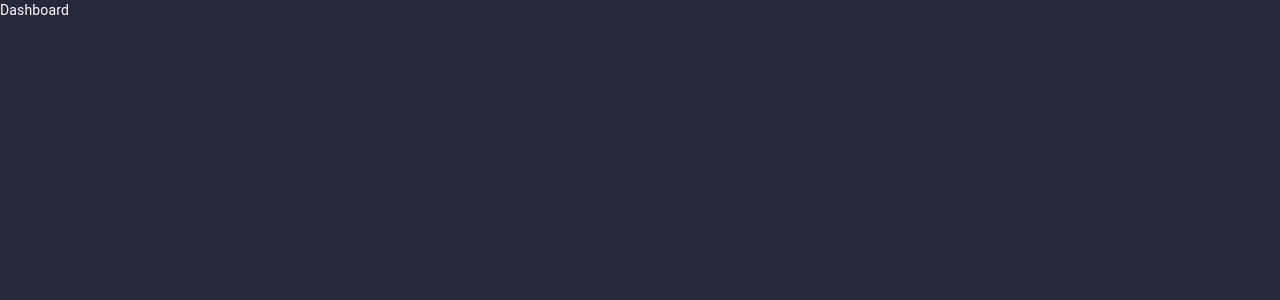
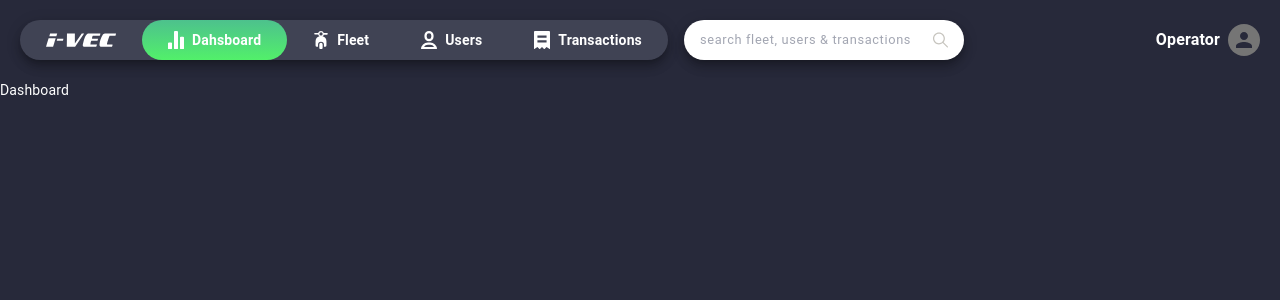
Before and after one commit to Chiselkraft-Design-Laboratory/ivecoperator, a React (Create React App) app: page / in a window 1280 px wide. Shown: the top 300 px of the page. Built offline with nearby package versions, Linux system fonts and the light colour scheme.

Commit message:
U6 Navbar

```diff
--- a/src/App.js
+++ b/src/App.js
@@ -1,16 +1,20 @@
 import React from "react";
-
+import { withRouter } from "react-router-dom";
 import BaseLayout from "layouts/baselayout";
 import PageView from "pages";
+import NavBar from "components/navbar";
+import { urlRoutes } from "constants/routes";
 
 class IvecOperatorApp extends React.Component {
   render() {
+    const dialog = this.props.location.pathname === urlRoutes.login;
     return (
       <BaseLayout>
+        {!dialog && <NavBar />}
         <PageView />
       </BaseLayout>
     );
   }
 }
 
-export default IvecOperatorApp;
+export default withRouter(IvecOperatorApp);
--- /dev/null
+++ b/src/components/navbar/index.js
@@ -0,0 +1,174 @@
+import React from "react";
+import { Link, useLocation as location } from "react-router-dom";
+import {
+  Avatar,
+  Box,
+  Grid,
+  Input,
+  makeStyles,
+  Toolbar,
+  Typography,
+} from "@material-ui/core";
+import { urlRoutes } from "constants/routes";
+
+import BrandIcon from "assets/logo";
+import SearchIcon from "assets/searchicon";
+import FleetIcon from "assets/fleeticon";
+import DashboardIcon from "../../assets/dashboardicon";
+import UserIcon from "assets/usericon";
+import TransactionIcon from "assets/transactionicon";
+
+const useStyles = makeStyles(
+  (theme) => ({
+    push: { flexGrow: 1 },
+
+    root: {
+      padding: theme.spacing(2.5),
+    },
+
+    nav: {
+      display: "flex",
+      flexDirection: "row",
+      borderRadius: theme.spacing(3),
+      background: theme.palette.D1,
+      "& > *": {
+        fill: theme.palette.L1,
+        color: theme.palette.L1,
+        display: "flex",
+        alignItems: "center",
+        padding: theme.spacing(0.85, 3.25),
+        borderRadius: theme.spacing(3),
+        textDecoration: "none",
+        fontWeight: 700,
+        transition: "all 0.65s ease-in-out",
+        "&:hover": {
+          textDecoration: "none",
+          cursor: "pointer",
+          fontWeight: 700,
+        },
+      },
+    },
+    navicon: {
+      marginRight: theme.spacing(1),
+    },
+    active: {
+      background: theme.palette.G2,
+      color: theme.palette.L1,
+      fontWeight: 700,
+    },
+
+    searchbar: {
+      minWidth: 280,
+      marginLeft: theme.spacing(2),
+      padding: theme.spacing(0.75, 2),
+      borderRadius: theme.spacing(3),
+      background: theme.palette.L1,
+      fill: theme.palette.L3,
+    },
+    searchbarinput: {
+      fontSize: "0.8rem",
+      fontWeight: 500,
+      letterSpacing: 0.65,
+      color: theme.palette.D3,
+      "&::placeholder": {
+        fontWeight: 400,
+        color: theme.palette.D4,
+      },
+    },
+    profileArea: {
+      borderRadius: theme.spacing(1),
+      alignItems: "center",
+      cursor: "pointer",
+      "&:hover": {
+        filter: "brightness(1.1)",
+      },
+    },
+    profileText: {
+      marginRight: theme.spacing(1),
+      textAlign: "right",
+
+      display: "flex",
+      flexDirection: "column",
+    },
+    profileAvatar: {
+      width: 32,
+      height: 32,
+      marginLeft: theme.spacing(1),
+    },
+  }),
+  { index: 1 }
+);
+
+const NavBar = ({ onSearchInput }) => {
+  const cl = useStyles();
+  return (
+    <Grid item component="nav">
+      <Toolbar classes={{ root: cl.root }}>
+        <Box classes={{ root: cl.nav }} boxShadow={8}>
+          <div>
+            <BrandIcon size={70} />
+          </div>
+          <Link
+            to={urlRoutes.home}
+            className={
+              location().pathname === urlRoutes.home ? cl.active : null
+            }
+          >
+            <DashboardIcon size={16} className={cl.navicon} />
+            Dahsboard
+          </Link>
+          <Link
+            to={urlRoutes.fleet}
+            className={
+              location().pathname === urlRoutes.fleet ? cl.active : null
+            }
+          >
+            <FleetIcon size={16} className={cl.navicon} />
+            Fleet
+          </Link>
+          <Link
+            to={urlRoutes.users}
+            className={
+              location().pathname === urlRoutes.users ? cl.active : null
+            }
+          >
+            <UserIcon size={16} className={cl.navicon} />
+            Users
+          </Link>
+          <Link
+            to={urlRoutes.transactions}
+            className={
+              location().pathname === urlRoutes.transactions ? cl.active : null
+            }
+          >
+            <TransactionIcon size={16} className={cl.navicon} />
+            Transactions
+          </Link>
+        </Box>
+        <Box boxShadow={8} classes={{ root: cl.searchbar }}>
+          <Input
+            fullWidth
+            disableUnderline
+            placeholder="search fleet, users & transactions"
+            classes={{ input: cl.searchbarinput }}
+            // inputProps={{ classes: { input: cl.searchbar } }}
+            endAdornment={<SearchIcon size={16} />}
+          />
+        </Box>
+        <div className={cl.push} />
+        <Box
+          display="flex"
+          flexDirection="row"
+          classes={{ root: cl.profileArea }}
+        >
+          <Typography variant="body1">
+            <strong>Operator</strong>
+          </Typography>
+          <Avatar classes={{ root: cl.profileAvatar }} />
+        </Box>
+      </Toolbar>
+    </Grid>
+  );
+};
+
+export default NavBar;
```
